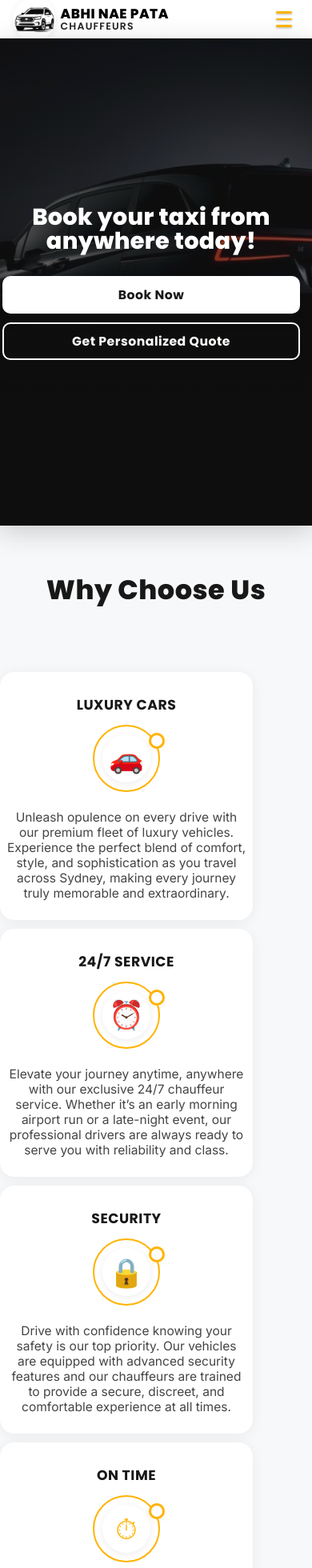
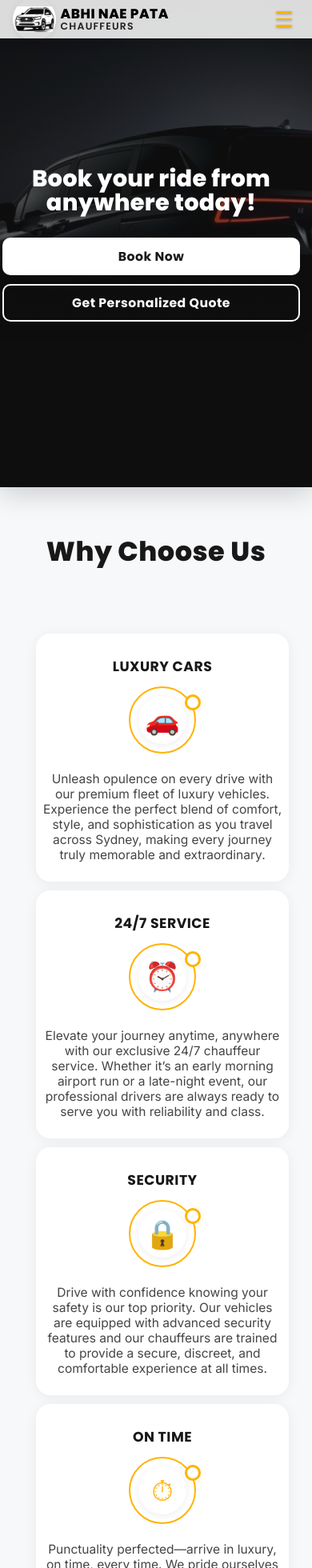
Before and after one commit to AreebaTanveer19/taxi-booking-website, a React (Vite) app in the folder taxi-booking-system/: page / in a window 390 px wide. Shown: the top 1960 px of the page at 80% size. Built offline with nearby package versions, Linux system fonts and the light colour scheme.

Commit message:
some ui changes

```diff
--- a/taxi-booking-system/src/components/Footer/Footer.jsx
+++ b/taxi-booking-system/src/components/Footer/Footer.jsx
@@ -18,7 +18,7 @@ const Footer = () => {
             <span>ABHI NAE PATA</span> Chauffeurs
           </h3>
           <p className="footer-text">
-            Premium taxi and chauffeur services in Sydney. Safe, reliable, and comfortable rides for all your travel needs.
+            Premium ride and chauffeur services in Sydney. Safe, reliable, and comfortable rides for all your travel needs.
           </p>
           <div className="footer-contact-info">
             <div><b>Phone:</b> <a href="tel:0123456789">0123 456 789</a></div>
--- a/taxi-booking-system/src/components/Navbar.jsx
+++ b/taxi-booking-system/src/components/Navbar.jsx
@@ -4,9 +4,10 @@ import logoImg from '../assets/logo.png';
 
 const navLinks = [
   { label: 'HOME', path: '/' },
-  { label: 'ABOUT', path: '/about' },
+  { label: 'BOOK', path: '/book' },
   { label: 'SERVICES', path: '/services' },
   { label: 'OUR FLEET', path: '/fleet' },
+  { label: 'ABOUT', path: '/about' },
   { label: 'CONTACT', path: '/contact' },
 ];
 
--- a/taxi-booking-system/src/pages/AboutPage.jsx
+++ b/taxi-booking-system/src/pages/AboutPage.jsx
@@ -7,6 +7,7 @@ import team1 from '../assets/A7.png';
 import team2 from '../assets/A8.png';
 import team3 from '../assets/Q7.png';
 import { useNavigate } from 'react-router-dom';
+import Footer from '../components/Footer/Footer';
 
 const values = [
   {
@@ -32,6 +33,7 @@ const team = [
 const AboutPage = () => {
   const navigate = useNavigate();
   return (
+    <>
     <div className="about-root">
       {/* Hero Banner */}
       <section className="about-hero" style={{ backgroundImage: `linear-gradient(rgba(24,24,24,0.7),rgba(24,24,24,0.7)), url(${aboutImg})` }}>
@@ -129,6 +131,9 @@ const AboutPage = () => {
         </motion.div>
       </section>
     </div>
+    {/* Footer */}
+    <Footer />
+    </>
   );
 };
 
--- a/taxi-booking-system/src/pages/BookingPage.jsx
+++ b/taxi-booking-system/src/pages/BookingPage.jsx
@@ -6,6 +6,7 @@ import '../styles/BookingPage.css';
 import A7 from '../assets/A7.png';
 import A8 from '../assets/A8.png';
 import Q7 from '../assets/Q7.png';
+import Footer from '../components/Footer/Footer';
 
 const SYDNEY_TERMINALS = ['T1 International', 'T2 Domestic', 'T3 Qantas Domestic'];
 const AIRPORT_TOLL_TAX = 15;
@@ -162,8 +163,12 @@ const BookingPage = () => {
             <button className={`hero-btn${bookingType === 'Airport Transfer' ? ' active' : ''}`} onClick={() => setBookingType('Airport Transfer')}>Airport Transfer</button>
             <button className={`hero-btn${bookingType === 'Point to Point' ? ' active' : ''}`} onClick={() => setBookingType('Point to Point')}>Point to Point</button>
           </div>
-          <button className="booking-next-btn" disabled={!bookingType} onClick={() => setStep(bookingType === 'Airport Transfer' ? 2 : 3)}>Next</button>
+          <button className="booking-next-btn" disabled={!bookingType} onClick={() => {
+            setStep(bookingType === 'Airport Transfer' ? 2 : 3);
+            window.scrollTo({ top: 0, behavior: 'smooth' });
+          }}>Next</button>
         </div>
+        <Footer />
       </div>
     );
   }
@@ -175,7 +180,7 @@ const BookingPage = () => {
         <div className="booking-main-card">
           <Stepper />
           <h2 className="booking-title">Select Sydney Airport Terminal</h2>
-          <form className="booking-form" onSubmit={e => { e.preventDefault(); setStep(3); }}>
+          <form className="booking-form" onSubmit={e => { e.preventDefault(); setStep(3); window.scrollTo({ top: 0, behavior: 'smooth' }); }}>
             <label htmlFor="terminal-select" className="booking-label">Terminal</label>
             <select
               id="terminal-select"
@@ -195,6 +200,7 @@ const BookingPage = () => {
             </div>
           </form>
         </div>
+        <Footer />
       </div>
     );
   }
@@ -257,9 +263,10 @@ const BookingPage = () => {
           </div>
           <div className="booking-btn-row">
             <button className="booking-back-btn" onClick={() => setStep(bookingType === 'Airport Transfer' ? 2 : 1)}>Back</button>
-            <button className="booking-next-btn" onClick={handleDetailsSubmit}>Next</button>
+            <button className="booking-next-btn" onClick={() => { handleDetailsSubmit(); window.scrollTo({ top: 0, behavior: 'smooth' }); }}>Next</button>
           </div>
         </div>
+        <Footer />
       </div>
     )
   }
@@ -299,9 +306,10 @@ const BookingPage = () => {
           </div>
           <div className="booking-btn-row">
             <button className="booking-back-btn" onClick={() => setStep(3)}>Back</button>
-            <button className="booking-next-btn" onClick={() => setStep(5)} disabled={!selectedVehicle}>Next</button>
+            <button className="booking-next-btn" onClick={() => { setStep(5); window.scrollTo({ top: 0, behavior: 'smooth' }); }} disabled={!selectedVehicle}>Next</button>
           </div>
         </div>
+        <Footer />
       </div>
     );
   }
@@ -345,9 +353,10 @@ const BookingPage = () => {
           </div>
           <div className="booking-btn-row">
             <button className="booking-back-btn" onClick={() => setStep(4)}>Back</button>
-            <button className="booking-next-btn" onClick={() => setConfirmed(true)}>Confirm Booking</button>
+            <button className="booking-next-btn" onClick={() => { setConfirmed(true); window.scrollTo({ top: 0, behavior: 'smooth' }); }}>Confirm Booking</button>
           </div>
         </div>
+        <Footer />
       </div>
     );
   }
@@ -364,10 +373,10 @@ const BookingPage = () => {
             <button className="booking-next-btn" onClick={() => window.location.href = '/'}>Return Home</button>
           </div>
         </div>
+        <Footer />
       </div>
     );
   }
-
   return null;
 };
 
--- a/taxi-booking-system/src/pages/ContactPage.jsx
+++ b/taxi-booking-system/src/pages/ContactPage.jsx
@@ -2,6 +2,8 @@ import React from 'react';
 import ContactForm from '../components/ContactForm';
 import '../styles/ContactPage.css';
 import Footer from '../components/Footer/Footer';
+import { motion } from 'framer-motion';
+import contactImg from '../assets/contact.png';
 
 const CONTACT_INFO = {
   phone: '0123 456 789',
@@ -14,6 +16,11 @@ const ContactPage = () => {
   // Replace SYDNEY_MAP_URL with Google Static Maps API (no key)
   const SYDNEY_MAP_URL = 'https://maps.googleapis.com/maps/api/staticmap?center=Sydney,Australia&zoom=12&size=400x200&maptype=roadmap&markers=color:black%7Clabel:S%7CSydney';
   return (
+    <>
+    {/* Hero Section */}
+    <section className="about-hero" style={{ backgroundImage: `linear-gradient(rgba(24,24,24,0.1),rgba(24,24,24,0.1)), url(${contactImg})` }}>
+      {/* No text or buttons, just the background image */}
+    </section>
     <div className="contact-page-root">
       <div className="contact-page-container">
         <div className="contact-form-section">
@@ -39,12 +46,15 @@ const ContactPage = () => {
               allowFullScreen
               referrerPolicy="no-referrer-when-downgrade"
               src="https://www.google.com/maps/embed?pb=!1m18!1m12!1m3!1d106312.4752229376!2d151.043255!3d-33.867487!2m3!1f0!2f0!3f0!3m2!1i1024!2i768!4f13.1!3m3!1m2!1s0x6b12ae3e8b2c7e9b%3A0x5017d681632c5a0!2sSydney%20NSW%2C%20Australia!5e0!3m2!1sen!2sau!4v1689999999999!5m2!1sen!2sau"
-            ></iframe>
+              ></iframe>
           </div>
         </div>
       </div>
 
     </div>
+    {/* Footer */}
+    <Footer />
+    </>
   );
 };
 
--- a/taxi-booking-system/src/pages/FleetPage.jsx
+++ b/taxi-booking-system/src/pages/FleetPage.jsx
@@ -1,12 +1,16 @@
 import React from "react";
 import carData from "../assets/carData.json";
 import "../styles/FleetPage.css";
+import Footer from '../components/Footer/Footer';
+import { FaChair, FaSnowflake, FaSuitcase, FaStar } from 'react-icons/fa';
+import { GiCarSeat } from 'react-icons/gi';
 
 const FleetPage = () => {
   return (
-    <div className="fleet-container">
+    <>
+    <div className="fleet-container landing-fleet-cards">
       {carData.map((car, idx) => (
-        <div className="car-card" key={idx}>
+        <div className="car-card pro-fleet-card" key={idx}>
           <div className="car-image-wrapper">
             {car.pic ? (
               <img src={car.pic} alt={car.name} className="car-image" />
@@ -15,21 +19,28 @@ const FleetPage = () => {
             )}
           </div>
           <div className="car-card-header">
-            <h2 className="car-name">{car.name}</h2>
-            <div className="car-rating-row">{'\u2B50'.repeat(car.rating || 5)}</div>
+            <h2 className="car-name pro-fleet-name">{car.name}</h2>
+            <div className="car-rating-row pro-fleet-rating">
+              {[...Array(5)].map((_, i) => (
+                <FaStar key={i} color={i < (car.rating || 5) ? '#ffb300' : '#e0e0e0'} size={22} />
+              ))}
+            </div>
           </div>
           <div className="car-card-actions">
-            <button className="quote-btn">Get a Free Quote</button>
+            <button className="quote-btn pro-fleet-btn" style={{background:'#ffb300',color:'#181818'}}>Get a Free Quote</button>
           </div>
-          <div className="car-specs-row">
-            <span title="Seats">🪑 {car.seat} x</span>
-            <span title="AC">❄️ AC</span>
-            <span title="Heater"><span style={{color:'#d32f2f'}}>♨️</span> Heater</span>
-            <span title="Luggage">🧳 {car.luggage_capacity}</span>
+          <div className="car-specs-row pro-fleet-specs">
+            <span title="Seats"><GiCarSeat color="#181818" size={20} /> <span className="pro-fleet-spec">{car.seat} x</span></span>
+            <span title="AC"><FaSnowflake color="#ffb300" size={18} /> <span className="pro-fleet-spec">AC</span></span>
+            <span title="Heater"><FaChair color="#ffb300" size={18} /> <span className="pro-fleet-spec">Heater</span></span>
+            <span title="Luggage"><FaSuitcase color="#181818" size={18} /> <span className="pro-fleet-spec">{car.luggage_capacity}</span></span>
           </div>
         </div>
       ))}
     </div>
+    {/* Footer */}
+    <Footer />
+    </>
   );
 };
 
--- a/taxi-booking-system/src/pages/LandingPage.jsx
+++ b/taxi-booking-system/src/pages/LandingPage.jsx
@@ -141,10 +141,10 @@ const LandingPage = () => {
           <div className="hero-text">
             <span className="hero-tagline hide-on-mobile-hero">Travel securely with us !</span>
             <h1 className="hero-headline">
-              Book your taxi from<br />anywhere today!
+              Book your ride from<br />anywhere today!
             </h1>
             <p className="hero-subtext hide-on-mobile-hero">
-              Enjoy fast, reliable, and comfortable rides with our professional drivers. Book your taxi in seconds and travel anywhere, anytime—24/7. Your journey, your way, with safety and convenience guaranteed.
+              Enjoy fast, reliable, and comfortable rides with our professional drivers. Book your ride in seconds and travel anywhere, anytime—24/7. Your journey, your way, with safety and convenience guaranteed.
             </p>
             <div className="hero-btn-group hero-btn-group-row">
               <button className="hero-btn hero-btn-primary" onClick={() => navigate('/book')}>
--- a/taxi-booking-system/src/pages/ServicesPage.jsx
+++ b/taxi-booking-system/src/pages/ServicesPage.jsx
@@ -8,6 +8,7 @@ import EmojiEventsIcon from '@mui/icons-material/EmojiEvents';
 import DirectionsCarIcon from '@mui/icons-material/DirectionsCar';
 import AirportShuttleIcon from '@mui/icons-material/AirportShuttle';
 import CheckCircleIcon from '@mui/icons-material/CheckCircle';
+import Footer from '../components/Footer/Footer';
 
 const services = [
   {
@@ -55,6 +56,7 @@ const services = [
 ];
 
 const ServicesPage = () => (
+  <>
   <Box minHeight="100vh" sx={{ background: 'linear-gradient(135deg, #f5f7fa 60%, #c3cfe2 100%)', py: 8 }}>
     <Container>
       <Typography variant="h3" color="primary" fontWeight={700} mb={6} align="center">Our Services</Typography>
@@ -80,6 +82,9 @@ const ServicesPage = () => (
       </Grid>
     </Container>
   </Box>
+  {/* Footer */}
+  <Footer />
+  </>
 );
 
 export default ServicesPage;
--- a/taxi-booking-system/src/styles/BookingPage.css
+++ b/taxi-booking-system/src/styles/BookingPage.css
@@ -4,9 +4,8 @@
   min-height: 100vh;
   background: linear-gradient(135deg, #f7f8fa 60%, #e3e6ee 100%);
   display: flex;
-  align-items: center;
-  justify-content: center;
-  padding: 32px 8px;
+  flex-direction: column;
+  padding: 32px 0 0 0;
 }
 .booking-main-card {
   background: #fff;
@@ -20,6 +19,7 @@
   flex-direction: column;
   align-items: center;
   animation: bookingCardFadeIn 0.7s cubic-bezier(0.4,0,0.2,1);
+  flex: 1 0 auto;
 }
 @keyframes bookingCardFadeIn {
   0% { opacity: 0; transform: translateY(40px) scale(0.98); }
--- a/taxi-booking-system/src/styles/LandingPage.css
+++ b/taxi-booking-system/src/styles/LandingPage.css
@@ -1257,6 +1257,8 @@ body.menu-open {
     min-height: 440px;
     max-width: 250px;
     padding: 28px 8px 24px 8px;
+    margin-left: 0 !important;
+    margin-right: 0 !important;
   }
 }
 
@@ -1375,12 +1377,39 @@ body.menu-open {
   .services-cards-img-grid {
     grid-template-columns: 1fr;
     gap: 12px;
+    padding-left: 16px;
+    padding-right: 16px;
+    justify-items: center;
   }
   .services-card-img-v2 {
     min-height: 220px;
+    margin-left: auto;
+    margin-right: auto;
   }
   .services-main-title {
     font-size: 1.3rem;
+  }
+
+  .aboutus-cards-section {
+    justify-content: center;
+    align-items: center;
+    width: 100%;
+    padding-left: 8px;
+    padding-right: 8px;
+  }
+  .aboutus-cards-grid {
+    grid-template-columns: 1fr 1fr;
+    gap: 0.5rem;
+    max-width: 700px;
+    justify-items: center;
+    align-items: center;
+  }
+  .aboutus-card {
+    min-height: 440px;
+    max-width: 250px;
+    padding: 28px 8px 24px 8px;
+    margin-left: 0 !important;
+    margin-right: 0 !important;
   }
 }
 
@@ -1596,3 +1625,53 @@ body.menu-open {
   background: #ffd54f;
   color: #181818;
 }
+
+@media (max-width: 700px) {
+  .why-section,
+  .services-section-img,
+  .services-section {
+    padding-left: 0 !important;
+    padding-right: 0 !important;
+    margin-left: 0 !important;
+    margin-right: 0 !important;
+    width: 100vw;
+    box-sizing: border-box;
+  }
+  .why-title,
+  .services-main-title {
+    text-align: center !important;
+    margin-left: 0 !important;
+    margin-right: 0 !important;
+    padding-left: 0 !important;
+    padding-right: 0 !important;
+    width: 100%;
+    box-sizing: border-box;
+  }
+  .aboutus-cards-section {
+    justify-content: center;
+    align-items: center;
+    width: 100%;
+    padding-left: 8px;
+    padding-right: 8px;
+  }
+  .aboutus-cards-grid {
+    grid-template-columns: 1fr 1fr;
+    gap: 0.5rem;
+    max-width: 700px;
+    justify-items: center;
+    align-items: center;
+  }
+  .aboutus-card {
+    min-height: 440px;
+    max-width: 250px;
+    padding: 28px 8px 24px 8px;
+    margin-left: 0 !important;
+    margin-right: 0 !important;
+  }
+  .services-main-title {
+    margin-bottom: 28px !important;
+  }
+  .services-main-sub {
+    display: none !important;
+  }
+}
--- a/taxi-booking-system/src/styles/Navbar.css
+++ b/taxi-booking-system/src/styles/Navbar.css
@@ -482,6 +482,34 @@
     transform: rotate(-45deg) translate(6px, -6px);
   }
 
+  /* Mobile Sidebar Styles */
+  .navbar-sidebar {
+    height: 70vh;
+    min-height: 400px;
+    max-height: 95vh;
+    border-bottom-left-radius: 2.2rem;
+    border-bottom-right-radius: 2.2rem;
+    box-shadow: 0 8px 32px rgba(0,0,0,0.10);
+  }
+
+  /* Make navbar fixed and faded on mobile */
+  .navbar-main {
+    position: fixed;
+    top: 0;
+    left: 0;
+    width: 100%;
+    z-index: 1202;
+    background: rgba(255,255,255,0.85);
+    backdrop-filter: blur(12px);
+    box-shadow: 0 2px 16px rgba(0,0,0,0.08);
+    transition: background 0.25s, backdrop-filter 0.25s;
+  }
+
+  .navbar-main-container {
+    height: 48px;
+    padding: 0 4vw;
+  }
+
   /* Mobile Menu Overlay */
   .navbar-links {
     position: fixed;
```
Also changed, not shown: taxi-booking-system/src/assets/contact.png (added), taxi-booking-system/src/assets/contact1.jpg (added).
